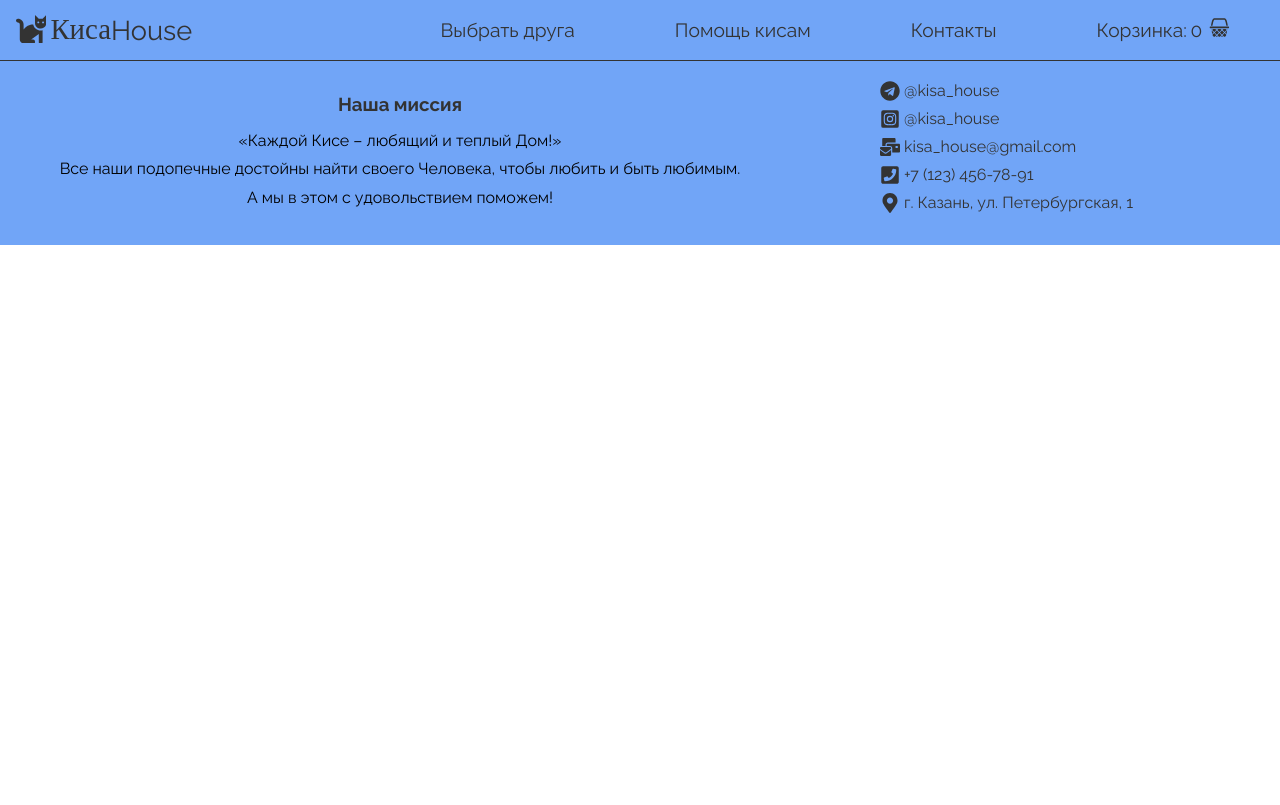
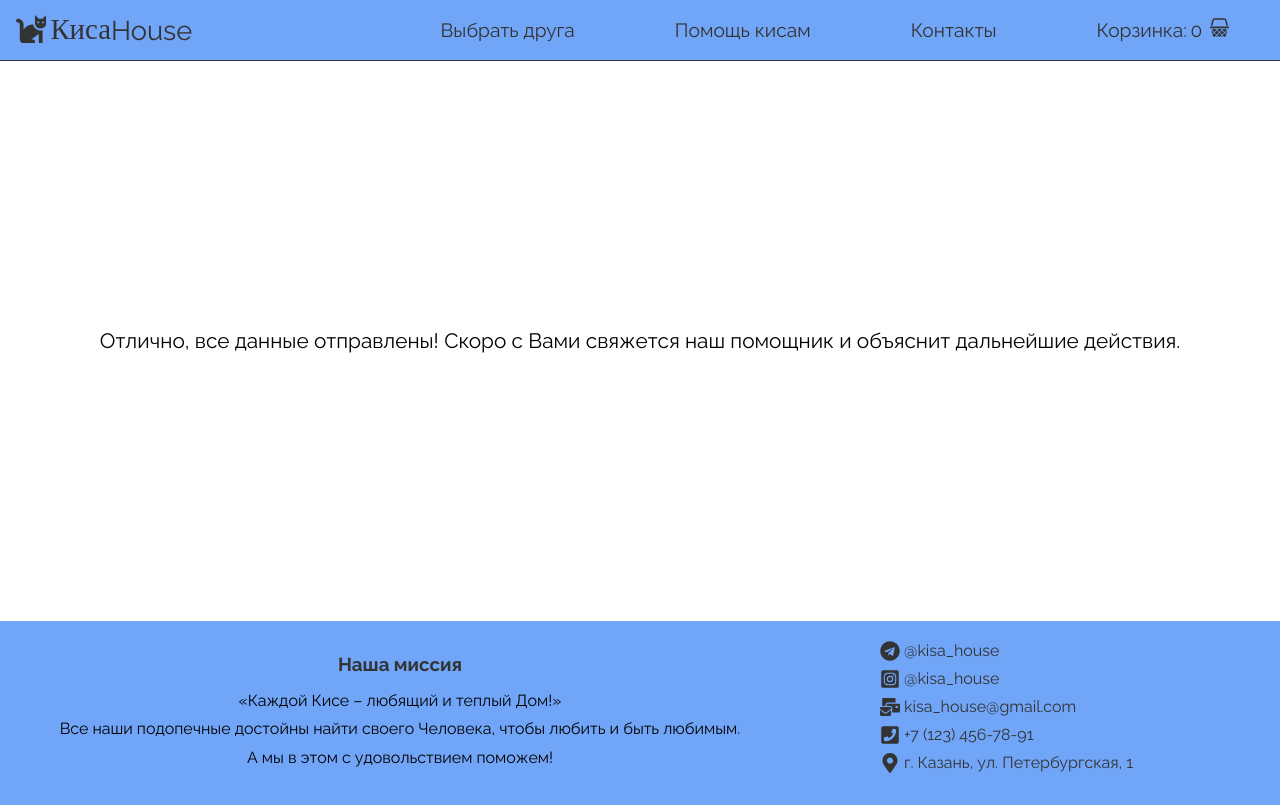
Before and after one commit to anastaok/kisa-house, a React (Create React App) app: page /kisa-take in a window 1280 px wide. Built offline with nearby package versions, Linux system fonts and the light colour scheme; a web font is replaced by a local one.

Commit message:
added KisaTake component and redirect for him

```diff
--- a/src/App.tsx
+++ b/src/App.tsx
@@ -10,6 +10,7 @@ import InfoKisaPage from "./components/InfoKisaPage";
 import MainPage from "./pages/MainPage";
 
 import data from "./db.json";
+import KisaTake from "./components/KisaTake";
 
 export type TKisa = {
   id: number;
@@ -73,6 +74,7 @@ const App = () => {
             />
           }
         />
+        <Route path="/kisa-take" element={<KisaTake />} />
       </Routes>
       <Footer />
     </div>
--- a/src/components/Cart/Cart.scss
+++ b/src/components/Cart/Cart.scss
@@ -5,7 +5,7 @@
   align-content: center;
   align-items: center;
   flex-direction: column;
-  min-height: 49vh;
+  min-height: 58vh;
 
   .titleCart {
     font-size: 1.3rem;
--- a/src/components/Cart/Cart.tsx
+++ b/src/components/Cart/Cart.tsx
@@ -47,7 +47,7 @@ const Cart: React.FC<TProps> = ({ cartKisas, setCartKisas }) => {
         ) : null}
       </div>
 
-      {cartKisas.length ? <CartForm /> : null}
+      {cartKisas.length ? <CartForm setCartKisas={setCartKisas} /> : null}
     </div>
   );
 };
--- a/src/components/CartForm/CartForm.scss
+++ b/src/components/CartForm/CartForm.scss
@@ -26,7 +26,6 @@
     .errorMassage {
       font-size: 1rem;
       color: red;
-      // text-align: left;
       margin-top: -1.25rem;
     }
   }
--- a/src/components/CartForm/CartForm.tsx
+++ b/src/components/CartForm/CartForm.tsx
@@ -1,11 +1,32 @@
-import React from "react";
+import { useNavigate } from "react-router-dom";
 import { Formik, Field, Form, ErrorMessage } from "formik";
 import * as Yup from "yup";
 
 import Button from "../Button";
+import { TKisa } from "../../App";
+
 import "./CartForm.scss";
 
-const CartForm = () => {
+type TProps = {
+  setCartKisas: React.Dispatch<React.SetStateAction<TKisa[]>>;
+};
+
+const CartForm: React.FC<TProps> = ({ setCartKisas }) => {
+  const validate = Yup.object({
+    fullName: Yup.string()
+      .min(3, "*не менее 3 символов")
+      .required("*обязательно к заполнению"),
+    telephone: Yup.string()
+      .min(11, "*укажите полный мобильный номер телефона с 8")
+      .max(11, "*написано больше 11 символов")
+      .required("*обязательно к заполнению (11 символов)"),
+    email: Yup.string()
+      .email("*неверно указан e-mail")
+      .required("*обязательно к заполнению"),
+  });
+
+  const navigate = useNavigate();
+
   return (
     <Formik
       initialValues={{
@@ -14,20 +35,11 @@ const CartForm = () => {
         email: "",
         text: "",
       }}
-      validationSchema={Yup.object({
-        fullName: Yup.string()
-          .min(3, "*не менее 3 символов")
-          .required("*обязательно к заполнению"),
-        telephone: Yup.string()
-          .min(11, "*укажите полный мобильный номер телефона с 8")
-          .max(11, "*написано больше 11 символов")
-          .required("*обязательно к заполнению (11 символов)"),
-        email: Yup.string()
-          .email("*неверно указан e-mail")
-          .required("*обязательно к заполнению"),
-      })}
+      validationSchema={validate}
       onSubmit={(values) => {
         console.log("SUBMIT", values);
+        navigate("/kisa-take");
+        setCartKisas([]);
       }}
     >
       <div className="containerForm">
--- /dev/null
+++ b/src/components/KisaTake/KisaTake.jsx
@@ -0,0 +1,14 @@
+import "./KisaTake.scss";
+
+const KisaTake = () => {
+  return (
+    <div className="kisaTake">
+      <p className="titleKisaTake">
+        Отлично, все данные отправлены! Скоро с Вами свяжется наш помощник и
+        объяснит дальнейшие действия.
+      </p>
+    </div>
+  );
+};
+
+export default KisaTake;
--- /dev/null
+++ b/src/components/KisaTake/KisaTake.scss
@@ -0,0 +1,17 @@
+.kisaTake {
+  padding: 3rem 6rem;
+  display: flex;
+  justify-content: center;
+  align-content: center;
+  align-items: center;
+  flex-direction: column;
+  min-height: 58vh;
+
+  .titleKisaTake {
+    font-size: 1.3rem;
+    display: flex;
+    text-align: center;
+    flex-direction: column;
+    align-items: center;
+  }
+}
--- /dev/null
+++ b/src/components/KisaTake/index.ts
@@ -0,0 +1,3 @@
+import KisaTake from "./KisaTake";
+
+export default KisaTake;
```
